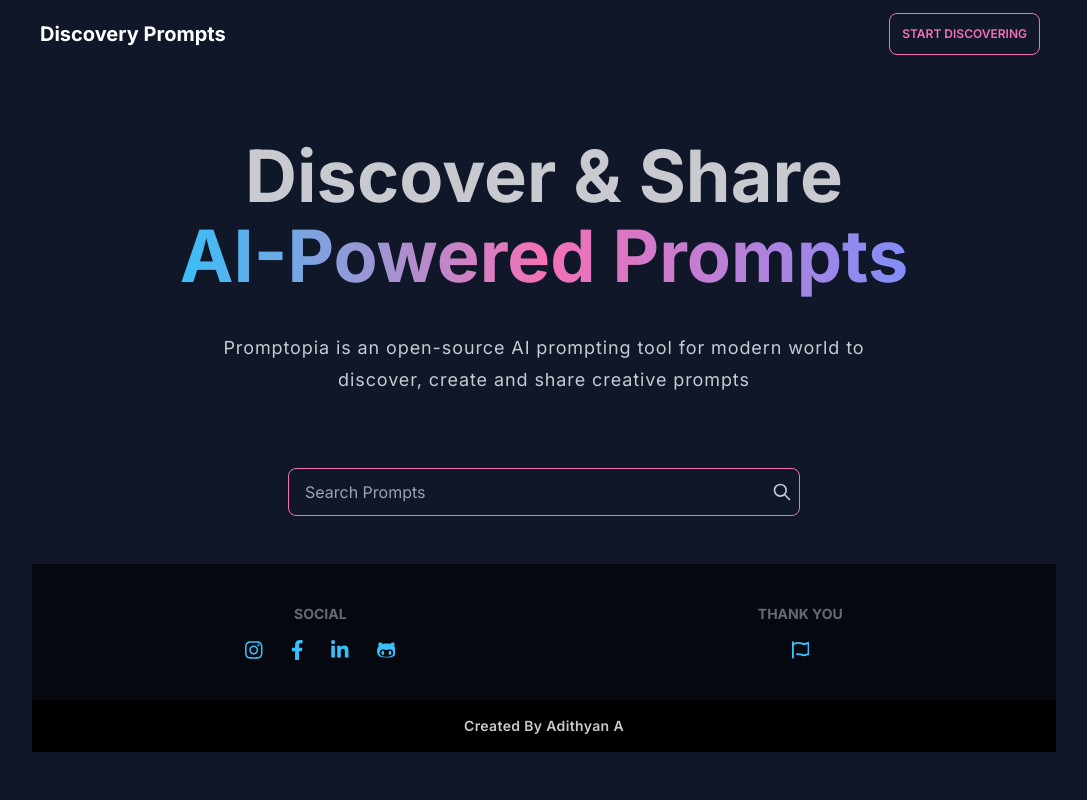
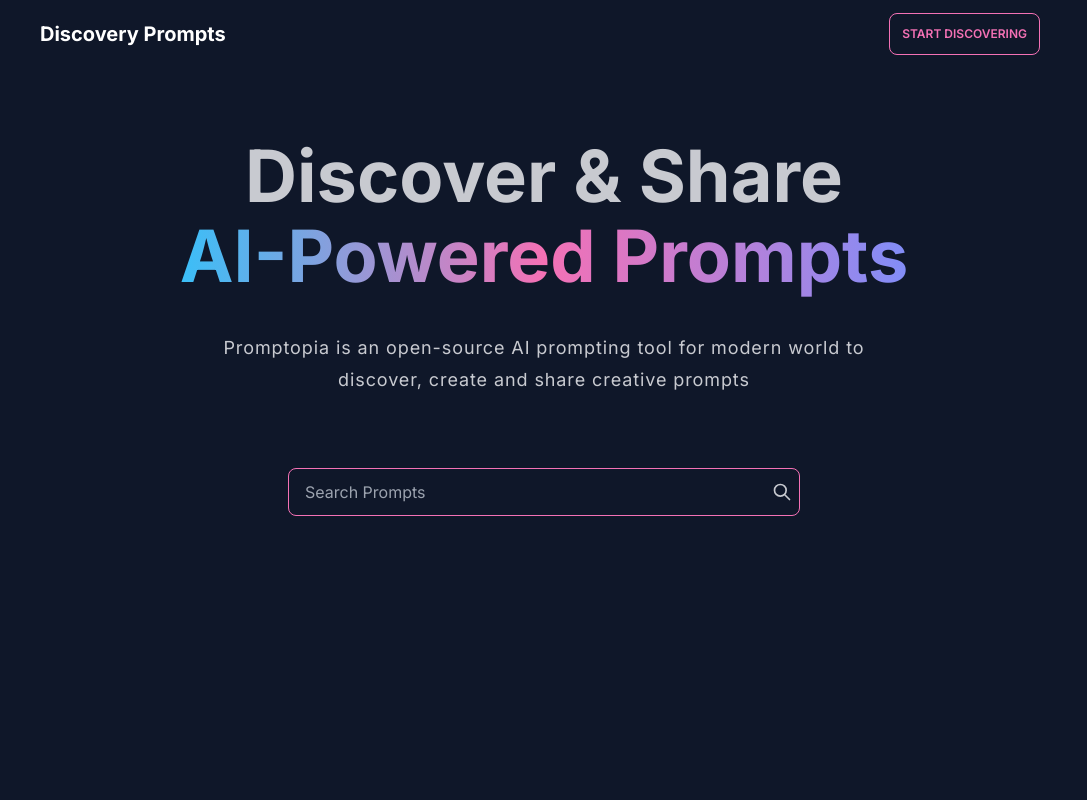
Before and after one commit to AdithyanA2005/Discovery_Prompts_NextJS, a Next.js app: page / in a window 1280 px wide. Shown: the top 800 px of the page, without its empty margins (96-1183 px from the left). Built offline with nearby package versions, Linux system fonts and the light colour scheme.

Commit message:
Footer pushed down the screen

```diff
--- a/app/layout.tsx
+++ b/app/layout.tsx
@@ -16,11 +16,13 @@
     <html lang="en" data-theme="night">
       <body className={inter.className}>
         <div className="w-[95%] md:w-[90%] lg:w-[80%] mx-auto ">
+            <div className="min-h-screen">
           <Navbar />
 
           <main>
             {children}
           </main>
+            </div>
 
           <Footer />
         </div>
```
